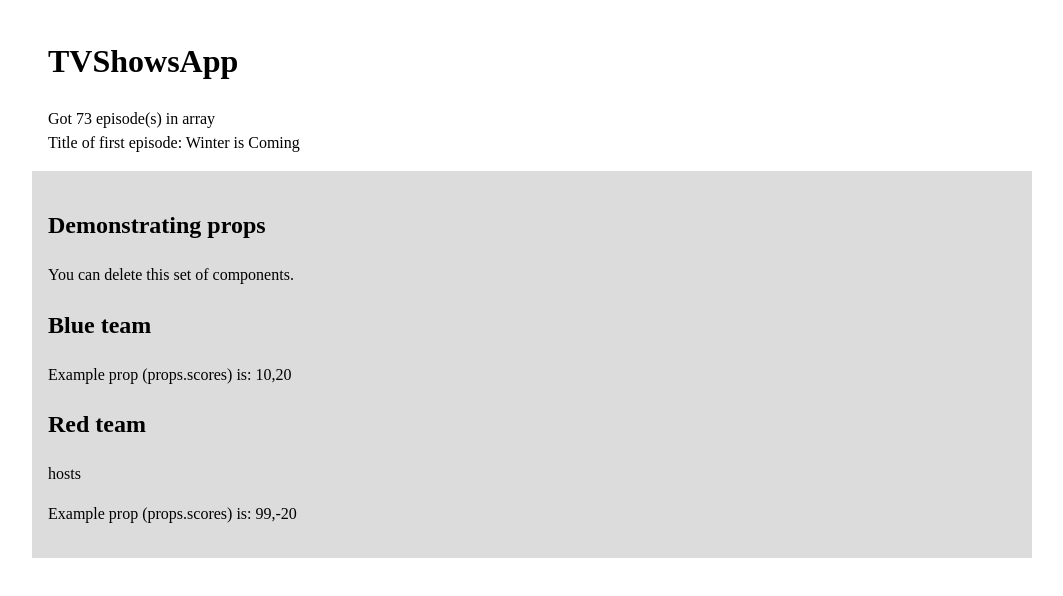
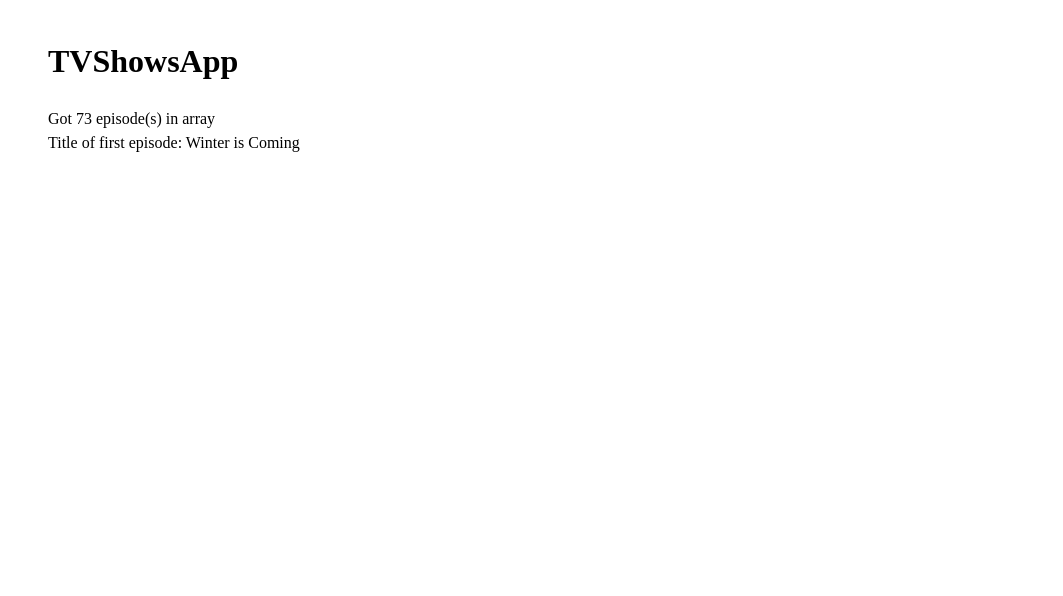
Before and after one commit to whalleyph/paul-olu-tv-shows, a React (Vite) app: page / in a window 1280 px wide. Shown: the top 596 px of the page, without its empty margins (108-1171 px from the left). Built offline with nearby package versions, Linux system fonts and the light colour scheme.

Commit message:
prepare document

```diff
--- a/src/App.jsx
+++ b/src/App.jsx
@@ -1,11 +1,9 @@
-import { DemonstratingProps } from "./components/demo/DemonstratingProps";
 import { TVShowsApp } from "./components/TvShowsApp.jsx";
 
 function App() {
     return (
         <>
             <TVShowsApp />
-            <DemonstratingProps />
         </>
     );
 }
--- a/src/components/demo/DemonstratingProps.jsx
+++ /dev/null
@@ -1,16 +0,0 @@
-//This set of components demonstrates prop-types and eslint support around props
-
-//You can delete the contents of the components/demo folder
-//whenever you feel you do not need it as a reference.
-import { Team } from "./Team";
-
-export function DemonstratingProps() {
-    return (
-        <div className="demonstratingProps">
-            <h2>Demonstrating props</h2>
-            <p>You can delete this set of components.</p>
-            <Team title="blue team" scores={[10, 20]} />
-            <Team title="red team" scores={[99, -20]} subtitle="hosts" />
-        </div>
-    );
-}
--- a/src/components/demo/Team.jsx
+++ /dev/null
@@ -1,20 +0,0 @@
-import PropTypes from "prop-types";
-import { capitalise } from "./capitalise";
-
-export function Team(props) {
-    return (
-        <div>
-            <h2>{capitalise(props.title)}</h2>
-            {props.subtitle && <p>{props.subtitle}</p>}
-            <p>Example prop (props.scores) is: {props.scores.join()}</p>
-        </div>
-    );
-}
-
-//Optional but recommended
-//If you don't specify prop types, disable the rule in .eslintrc.cjs
-Team.propTypes = {
-    title: PropTypes.string.isRequired,
-    scores: PropTypes.arrayOf(PropTypes.number).isRequired,
-    subtitle: PropTypes.string,
-};
--- a/src/components/demo/capitalise.js
+++ /dev/null
@@ -1,12 +0,0 @@
-//This file is just here to demonstrate how functions independent of react can easily be tested
-//Feel free to delete it and the accompanying test once you have your own
-/**
- * @param {string} inputString
- * @returns {string} new string based on inputString but with the first letter capitalised
- */
-export function capitalise(inputString) {
-    if (inputString.length === 0) {
-        return inputString;
-    }
-    return inputString.charAt(0).toUpperCase() + inputString.slice(1);
-}
```
Also changed, not shown: 1 other file (tests, documents, lock files or other folders).
